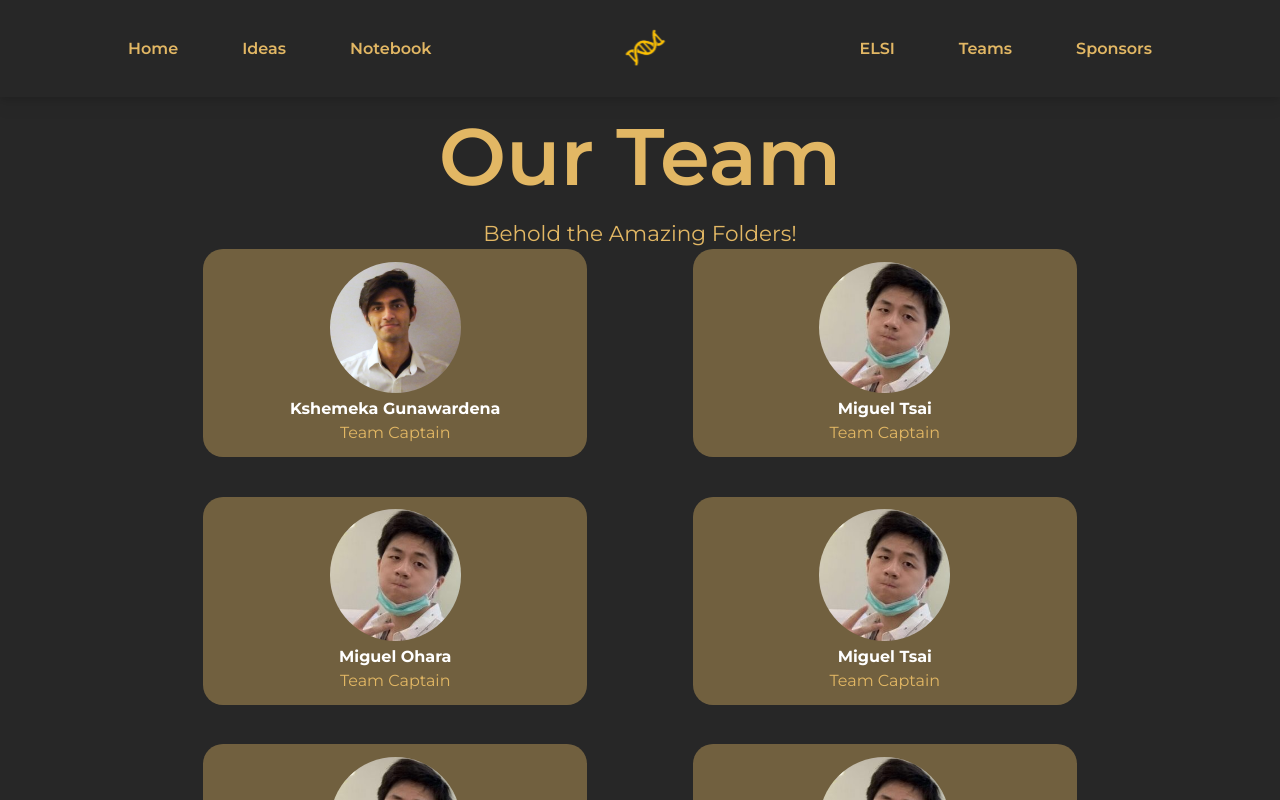
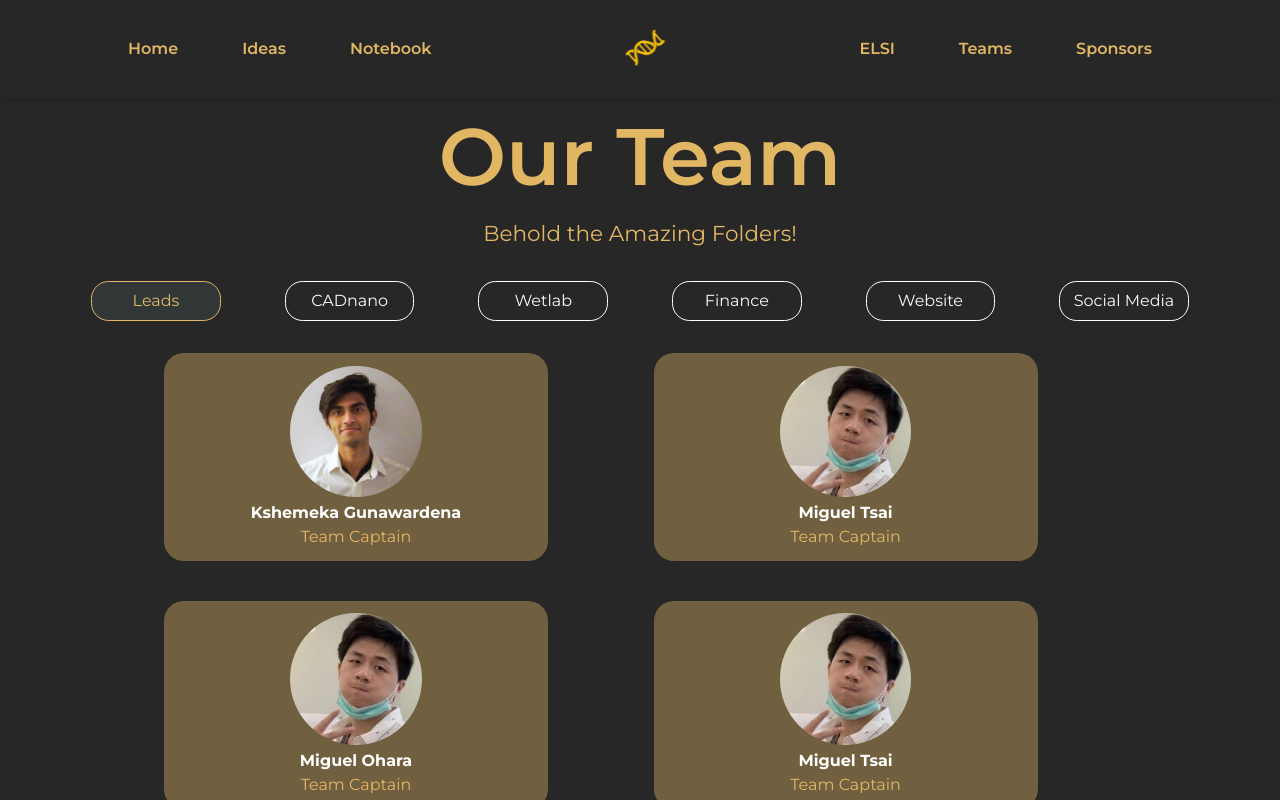
Before and after one commit to biomod2023/biomod2023, a Vue app: page /team in a window 1280 px wide. Shown: the top 800 px of the page. Built offline with nearby package versions, Linux system fonts and the light colour scheme; some icons are missing.

Commit message:
add team filter buttons

```diff
--- a/src/components/Member.ts
+++ b/src/components/Member.ts
@@ -110,7 +110,16 @@ const MiguelFake7: Member = {
     description: "Also Sexiest man alive. Lorem ipsum dolor sit amet, consectetur adipiscing elit. Fusce feugiat arcu vitae quam pulvinar elementum. Proin congue porttitor rutrum. Fusce dignissim malesuada massa, vitae fermentum nunc dictum et. Cras ligula dolor, facilisis eu sagittis quis, commodo ac elit. Cras elit erat, malesuada quis tempus vitae, iaculis id libero. Mauris eget volutpat est",
     department: "Captain",
 }
-const members: Member[] = [Kshemaka, Miguel, MiguelOhara, MiguelFake1, MiguelFake2, MiguelFake3, MiguelFake4, MiguelFake5, MiguelFake6, MiguelFake7]
+// const members: Member[] = [Kshemaka, Miguel, MiguelOhara, MiguelFake1, MiguelFake2, MiguelFake3, MiguelFake4, MiguelFake5, MiguelFake6, MiguelFake7]
+const teams: string[] = ["Leads", "CADnano", "Wetlab", "Finance", "Website", "Social Media"]
+const members: Map<string, Member[]> = new Map<string, Member[]>([
+    ["Leads", [Kshemaka, Miguel, MiguelOhara, MiguelFake1, MiguelFake2, MiguelFake3, MiguelFake4, MiguelFake5, MiguelFake6, MiguelFake7]],
+    ["CADnano", [Miguel, MiguelOhara, MiguelFake1, MiguelFake2,]] ,
+    ["Wetlab", [MiguelFake3, MiguelFake4, MiguelFake5, MiguelFake6, MiguelFake7, MiguelFake3, MiguelFake4, MiguelFake5, MiguelFake6, MiguelFake7, Miguel]],
+    ["Finance", [MiguelFake3, MiguelFake4, MiguelFake5, MiguelFake6, MiguelFake7, MiguelFake3, MiguelFake4, MiguelFake5, MiguelFake6, MiguelFake7]],
+    ["Website", [Miguel, MiguelOhara, Kshemaka, Kshemaka]],
+    ["Social Media", [Miguel]],
+])
 
 export type { Member }
-export {Kshemaka, Miguel, members}
+export { teams, members }
--- /dev/null
+++ b/src/components/TransparentButton.vue
@@ -0,0 +1,12 @@
+<script setup lang="ts">
+    const props = defineProps({
+        isDisabled: Boolean,
+    })
+</script>
+<template>
+    <button class="w-[8.1rem] h-[2.5rem] rounded-[1.1rem] border-[1.5px] border-white
+        enabled:hover:border-gold enabled:hover:text-gold
+        disabled:bg-[#343E3D]/70 disabled:border-gold disabled:text-gold" :disabled="isDisabled">
+        <slot></slot>
+    </button>
+</template>
--- a/src/views/TeamView.vue
+++ b/src/views/TeamView.vue
@@ -1,26 +1,33 @@
 <script setup lang="ts">
-    import { ref, watch } from "vue"
+    import { ref } from "vue"
     import type { Ref } from "vue"
-    import { HiSolidArrowSmRight, HiSolidArrowSmLeft  }from "oh-vue-icons/icons"
-    import OhVueIcon from "oh-vue-icons"
 
     import NavBar from "@/components/NavBar.vue"
     import Footer from "@/components/Footer.vue"
     import ProfileCard from "@/components/ProfileCard.vue"
-    import {Kshemaka, Miguel, members} from "@/components/Member"
-    import type {Member} from "@/components/Member"
+    import TransparentButton from "@/components/TransparentButton.vue"
+    import { teams, members } from "@/components/Member"
 
     let currIdx: Ref<number> = ref(0)
     const maxMembers = 6
     const handleClick = (inc: number) => {
         let temp = (currIdx.value + inc) * maxMembers
-        if (inc > 0 && temp < members.length || inc < 0 && temp >= 0) {
+        if (inc > 0 && temp < members?.get(currTeam.value)?.length || inc < 0 && temp >= 0) {
             currIdx.value += inc
             initialState.value = inc < 0 ? "-translate-x-full opacity-0" : "translate-x-full opacity-0"
             finalState.value = inc < 0 ? "translate-x-full opacity-0" : "-translate-x-full opacity-0"
+            changingTeam.value = false
         }
     console.log(initialState)
     }
+
+    let currTeam: Ref<string> = ref("Leads")
+    const handleTeamChange = (team: string) => {
+        currTeam.value = team
+        changingTeam.value = true
+        currIdx.value = 0
+    }
+    let changingTeam: Ref<boolean> = ref(false)
 
     let activeAnimation: string = "transition duration-[1000ms] ease-in-out absolute"
     let initialState: Ref<string> = ref("translate-x-full opacity-0")
@@ -42,25 +49,29 @@
                 </h2>
             </div>
 
+            <div class="flex flex-row gap-x-[4rem] py-[2rem]" >
+                <TransparentButton v-for="team in teams" :is-disabled="team == currTeam" @click="handleTeamChange(team)">{{ team }}</TransparentButton>
+            </div>
+
             <!-- Team Carousel -->
             <div class="flex justify-center items-center w-[68.5rem] h-[49.6rem]">
-                <v-icon name="hi-solid-arrow-sm-left" scale="3" @click="handleClick(-1)"/>
+                <v-icon class="cursor-pointer" name="hi-solid-arrow-sm-left" scale="3" @click="handleClick(-1)"/>
 
                 <!-- Content -->
-                <div class="relative h-full w-full overflow-hidden">
+                <div class="relative h-full w-full overflow-hidden pl-[3.5rem]">
                     <TransitionGroup :enter-from-class="initialState" :leave-to-class="finalState"
                         :enter-active-class="activeAnimation"
-                        :leave-active-class="activeAnimation">
+                        :leave-active-class="activeAnimation" :css="!changingTeam">
 
-                        <div class="flex flex-wrap content-start justify-center h-full gap-x-[6.6rem] gap-y-[2.47rem]"
+                        <div class="flex flex-wrap content-start h-full gap-x-[6.6rem] gap-y-[2.47rem]"
                             v-for="i in [currIdx]" :key="i">
-                            <ProfileCard v-for="member in members.slice(currIdx * maxMembers, (currIdx + 1) * maxMembers)"
-                                :member="member" :key="member.name"/>
+                            <ProfileCard v-for="member in members?.get(currTeam)?.slice(currIdx * maxMembers, (currIdx + 1) * maxMembers)"
+                                :member="member" :key="member.name + currTeam"/>
                         </div>
                     </TransitionGroup>
                 </div>
 
-                <v-icon name="hi-solid-arrow-sm-right" scale="3" @click="handleClick(1)"/>
+                <v-icon class="cursor-pointer" name="hi-solid-arrow-sm-right" scale="3" @click="handleClick(1)"/>
             </div>
 
         </div>
```
